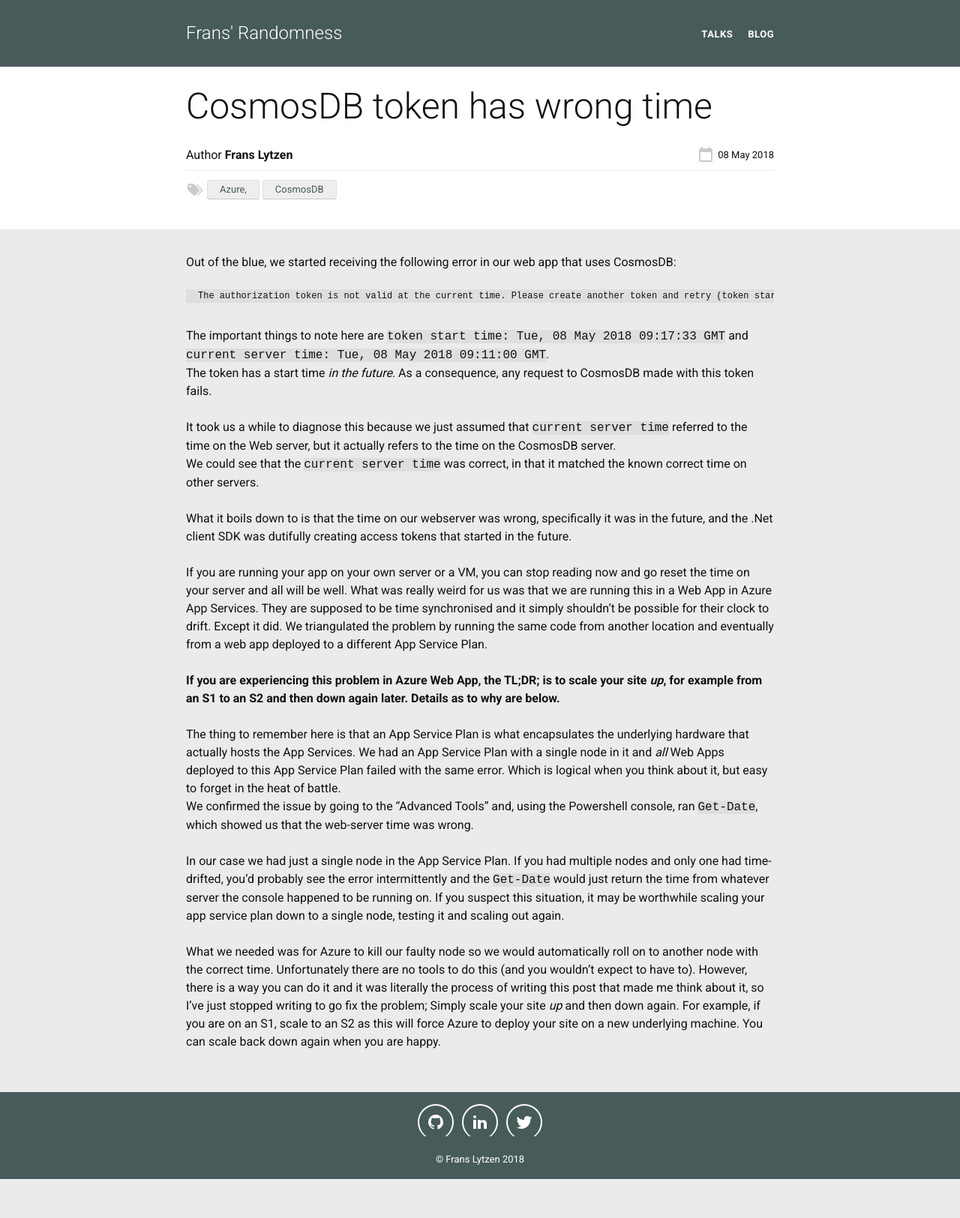
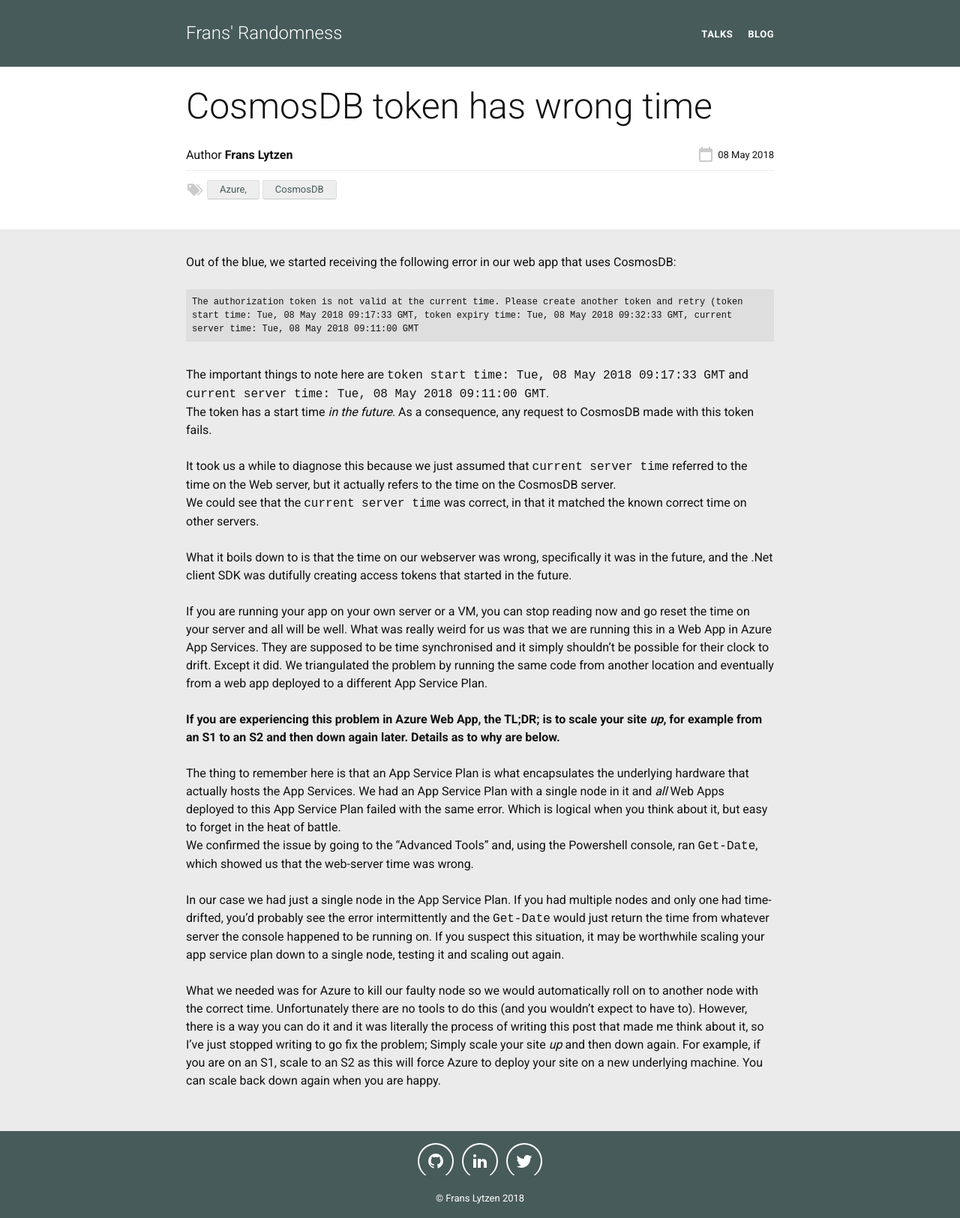
Before and after one commit to flytzen/blog, a Jekyll site: the page built from _posts/2018-05-08-Comos-db-token-failure.md, in a window 1280 px wide. Shown: the whole page at 75% size. Built offline with Jekyll 4.4.1, drawn with Linux system fonts in a browser that asks for light colours; comment, search, counter and statistics services are not loaded; before the commit the page ends 1573 px from its top, so only the background shows below that.

Commit message:
Fixed pre formatting and new lines

```diff
--- a/_sass/flytzen/_post.scss
+++ b/_sass/flytzen/_post.scss
@@ -48,14 +48,15 @@
       margin-right: $spacing * 2;
     }
 
-    pre, code {
+    pre, .highlighter-rouge .highlight {
       background: darken($base-background-color, 5%);
-      overflow-x: auto;
     }
-    pre code {
-      padding: $spacing * 2; // This only works horizontally and not vertically :(
 
+    pre {
+      padding: 0.8rem;
+      white-space: pre-wrap;
     }
+
   }
 
   #disqus_thread {
```
Also changed, not shown: Gemfile.lock, _posts/2018-05-08-Comos-db-token-failure.md (line endings or trailing spaces), 2 other files.
